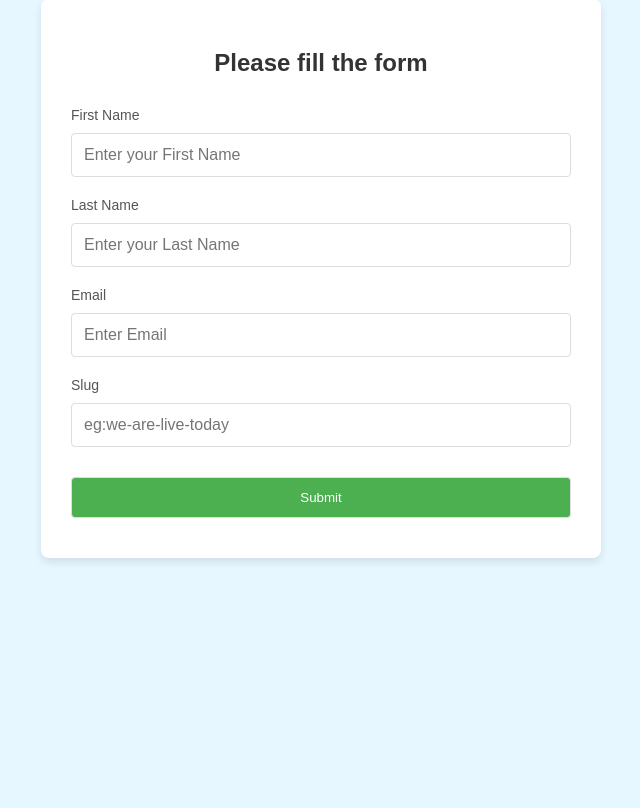
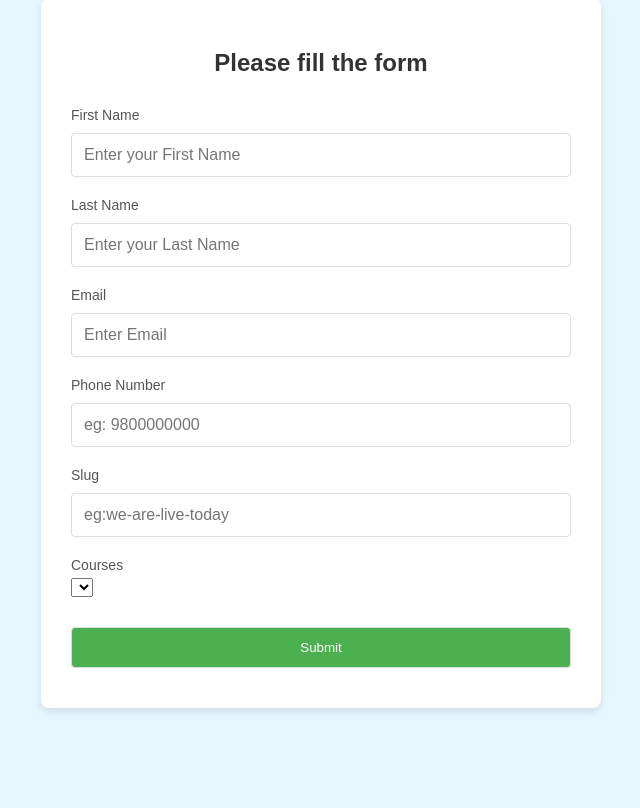
Before and after one commit to bishalgtn/DjangoLogin, a Django app: page /form/ in a window 1280 px wide. Shown: the part 119-927 px from the top of the page, without its empty margins (319-959 px from the left). Before the commit the page ends 681 px from the top, so only its background shows below. Run offline with Django 5.2, Linux system fonts and the light colour scheme; lists and menus that the app fills with data are empty.

Commit message:
request.POST.get () from form and saving it to database

```diff
--- a/login/form/models.py
+++ b/login/form/models.py
@@ -28,7 +28,7 @@ class Student(models.Model):
     email = models.EmailField(unique=True)
     phone_number = models.CharField(max_length=10)
     slug = models.SlugField(unique=True, blank=True, null=True)
-    Books = models.ForeignKey(Book, on_delete= models.SET_NULL, null=True, blank=True)
+    book = models.ForeignKey(Book, on_delete= models.SET_NULL, null=True, blank=True)
 
     def save(self, *args, **kwargs):
         if not self.slug:
--- a/login/form/templates/addBook.html
+++ b/login/form/templates/addBook.html
@@ -8,6 +8,7 @@
   <div class="login-container">
     <h2>Please fill the form</h2>
     <form method="POST">
+      {% csrf_token %}
       <div class="form-group">
         <label for="First Name">First Name</label>
         <input type="text" id="first_name" name="first_name" placeholder="Enter your First Name" required />
--- a/login/form/templates/form.html
+++ b/login/form/templates/form.html
@@ -8,6 +8,7 @@
   <div class="login-container">
     <h2>Please fill the form</h2>
     <form method="POST">
+      {% csrf_token %}
       <div class="form-group">
         <label for="First Name">First Name</label>
         <input type="text" id="first_name" name="first_name" placeholder="Enter your First Name" required />
@@ -23,8 +24,21 @@
       </div>
 
       <div class="form-group">
+        <label for="phone_number">Phone Number</label>
+        <input type="text" id="phone_number" name="phone_number" placeholder="eg: 9800000000" required />
+      </div>
+
+      <div class="form-group">
         <label for="slug">Slug</label>
         <input type="text" id="slug" name="slug" placeholder="eg:we-are-live-today" required />
+      </div>
+
+      <div class="form-group">
+        <label for="Books">Courses</label>
+
+        <select name="books" id="books">
+            <option value="Physics"></option>
+        </select>
       </div>
 
       <button type="submit" id="submit">Submit</button>
--- a/login/form/views.py
+++ b/login/form/views.py
@@ -1,9 +1,28 @@
-from django.shortcuts import render
+from django.shortcuts import render, redirect, HttpResponse
+from django.utils.text import slugify
+from .models import Student, Book
 
 # Create your views here.
 def form(request):
+    if request.method == "POST":
+        first_name = request.POST.get("first_name")
+        last_name = request.POST.get("last_name")
+        email = request.POST.get("email")
+        phone_number = request.POST.get("phone_number")
+        if len(phone_number) !=10 or phone_number[0]==0:
+            return HttpResponse("Number should be exact 10 and should not start from Zero")
+        book = request.POST.get("book")
+        slug = request.Post.get("slug")
+        if not slug:
+            slug = slugify (f"{first_name}-{last_name}")
+
+        student = Student(first_name=first_name, last_name=last_name, email=email,phone_number=phone_number,book=book)
+        student.save()
+
+        return redirect("sucessfull to save data")
     return render(request, 'form.html')
 
 
-def addBook(request):
-    return render(request,'addBook.html')
+def addBook(request, slug):
+    # books = Book.objects.all()
+    return render(request,'addBook.html',{"books": books})
```
Also changed, not shown: login/db.sqlite3, login/form/migrations/0004_rename_books_student_book.py (added).
